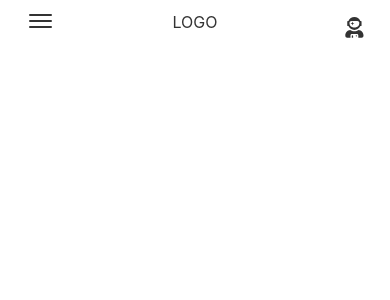
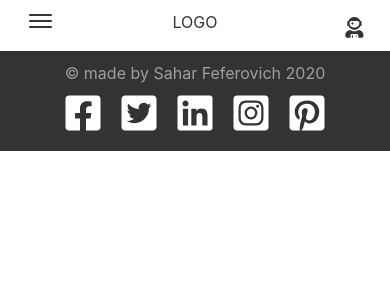
Before and after one commit to sahar-fefer/sahar-estate-web, a React (Create React App) app: page / in a window 390 px wide. Shown: the top 300 px of the page. Built offline with nearby package versions, Linux system fonts and the light colour scheme.

Commit message:
responsive footer

```diff
--- a/src/App.js
+++ b/src/App.js
@@ -7,6 +7,7 @@ import {
 
 // components
 import Header from './components/header/header';
+import Footer from './components/footer/footer';
 
 function App() {
   return (
@@ -17,6 +18,7 @@ function App() {
 
         </Switch>
       </div>
+      <Footer/>
     </Router>
   );
 }
--- /dev/null
+++ b/src/components/footer/footer.js
@@ -0,0 +1,56 @@
+import React from 'react';
+
+// Icons
+import {
+    FaFacebookSquare,
+    FaInstagramSquare,
+    FaTwitterSquare,
+    FaLinkedin,
+    FaPinterestSquare
+} from 'react-icons/fa';
+
+const Footer = props => {
+    const logos = [{ icon: 'FaFacebookSquare', name: 'facebook' },
+    { icon: 'FaTwitterSquare', name: 'twitter' },
+    { icon: 'FaInstagramSquare', name: 'instagram' },
+    { icon: 'FaLinkedin', name: 'linkedin' },
+    { icon: 'FaPinterestSquare', name: 'pinterest' }]
+    return (
+        <div id="footer">
+            <div className="container-fluid">
+                <div className="row">
+                    <div className="about-me col-sm-6">
+                    © made by Sahar Feferovich 2020
+                    </div>
+                    <div className="icons-wrapper col-sm-6 flex-sm-nowrap">
+                        {/* {
+                            logos.map(logo => {
+                                return (
+                                <div>
+                                    <a href={`https://www.${logo.name}.com`} target="_blank">
+                                        <logo.icon className={`footer-icon ${logo.name}`} />
+                                        {logo.name === 'instagram' && <logo.icon className={`footer-icon ${logo.name}-hover`} />}
+                                    </a>
+                                </div>
+                            )})
+                        } */}
+                        <div><a href="https://www.facebook.com" target="_blank"><FaFacebookSquare className='footer-icon facebook' /></a>
+                        </div>
+                        <div><a href="https://www.twitter.com" target="_blank"><FaTwitterSquare className={"footer-icon twitter"} /></a></div>
+                        <div><a href="https://www.linkedin.com" target="_blank"><FaLinkedin className={"footer-icon linkedin"} /></a></div>
+                        <div className={"instagram-wrapper"}>
+                            <a href="https://www.instagram.com" target="_blank">
+                                <FaInstagramSquare className={"footer-icon instagram"} />
+                                <FaInstagramSquare className={"footer-icon instagram-hover"} />
+                            </a>
+                        </div>
+                        <div><a href="https://www.pinterest.com" target="_blank"><FaPinterestSquare className={"footer-icon pinterest"} /></a>
+                        </div>
+                    </div>
+                </div>
+            </div>
+        </div>
+    );
+};
+
+export default Footer;
--- /dev/null
+++ b/src/css/_footer.scss
@@ -0,0 +1,62 @@
+@import './varables';
+
+#footer {
+    background-color: #333;
+    padding: 10px;
+
+    .about-me {
+        color: $text-light;
+        display: flex;
+        justify-content: center;
+        align-items: center;
+        flex-wrap: wrap;
+    }
+
+    .icons-wrapper {
+      display: flex;
+      justify-content: center;
+      flex-wrap: wrap;
+
+        .footer-icon {
+            color: #fff;
+            font-size: 2.5rem;
+            margin: .5rem;
+            outline: none;
+            transition: color .2s;
+        }
+
+        .instagram-wrapper {
+            position: relative;
+
+            .instagram-hover {
+                position: absolute;
+                top: 0;
+                left: 0;
+                border-radius: 12px;
+                background: radial-gradient(circle at 30% 107%, #fdf497 0%, #fdf497 5%, #fd5949 45%, #d6249f 60%, #285AEB 90%);
+                opacity: 0;
+                transition: opacity .2s;
+
+            &:hover {
+                opacity: 1;
+            }
+            }
+        }
+
+        .pinterest:hover {
+            color: #BD081C;
+        }
+
+        .linkedin:hover {
+            color: #2867B2;
+        }
+
+        .twitter:hover {
+            color: #38A1F3;
+        }
+
+        .facebook:hover {
+            color: #4267b2;
+        }
+    }
+}
--- a/src/css/style.css
+++ b/src/css/style.css
@@ -63,3 +63,61 @@ body {
 #header .sign .icon {
   text-align: right;
   font-size: 1.3rem; }
+
+#footer {
+  background-color: #333;
+  padding: 10px; }
+  #footer .about-me {
+    color: #9f9f9f;
+    display: -webkit-box;
+    display: -ms-flexbox;
+    display: flex;
+    -webkit-box-pack: center;
+    -ms-flex-pack: center;
+    justify-content: center;
+    -webkit-box-align: center;
+    -ms-flex-align: center;
+    align-items: center;
+    -ms-flex-wrap: wrap;
+    flex-wrap: wrap; }
+  #footer .icons-wrapper {
+    display: -webkit-box;
+    display: -ms-flexbox;
+    display: flex;
+    -webkit-box-pack: center;
+    -ms-flex-pack: center;
+    justify-content: center;
+    -ms-flex-wrap: wrap;
+    flex-wrap: wrap; }
+    #footer .icons-wrapper .footer-icon {
+      color: #fff;
+      font-size: 2.5rem;
+      margin: .5rem;
+      outline: none;
+      -webkit-transition: color .2s;
+      -o-transition: color .2s;
+      transition: color .2s; }
+    #footer .icons-wrapper .instagram-wrapper {
+      position: relative; }
+      #footer .icons-wrapper .instagram-wrapper .instagram-hover {
+        position: absolute;
+        top: 0;
+        left: 0;
+        border-radius: 12px;
+        background: -webkit-radial-gradient(30% 107%, circle, #fdf497 0%, #fdf497 5%, #fd5949 45%, #d6249f 60%, #285AEB 90%);
+        background: -o-radial-gradient(30% 107%, circle, #fdf497 0%, #fdf497 5%, #fd5949 45%, #d6249f 60%, #285AEB 90%);
+        background: radial-gradient(circle at 30% 107%, #fdf497 0%, #fdf497 5%, #fd5949 45%, #d6249f 60%, #285AEB 90%);
+        opacity: 0;
+        -webkit-transition: opacity .2s;
+        -o-transition: opacity .2s;
+        transition: opacity .2s; }
+        #footer .icons-wrapper .instagram-wrapper .instagram-hover:hover {
+          opacity: 1; }
+    #footer .icons-wrapper .pinterest:hover {
+      color: #BD081C; }
+    #footer .icons-wrapper .linkedin:hover {
+      color: #2867B2; }
+    #footer .icons-wrapper .twitter:hover {
+      color: #38A1F3; }
+    #footer .icons-wrapper .facebook:hover {
+      color: #4267b2; }
--- a/src/css/style.scss
+++ b/src/css/style.scss
@@ -1,3 +1,4 @@
 @import './main-style';
 @import './varables';
 @import './header';
+@import './footer';
```
Also changed, not shown: 1 other file (tests, documents, lock files or other folders).
